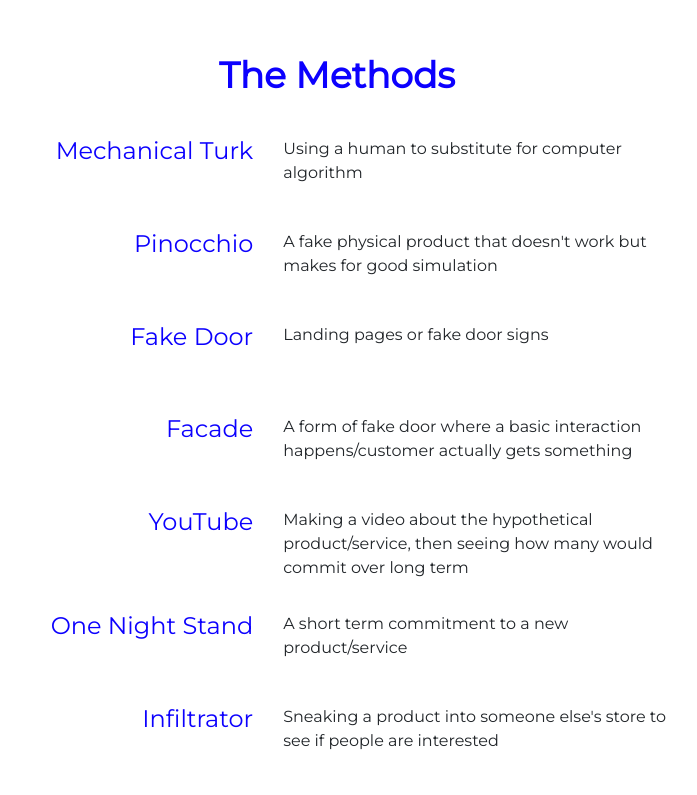
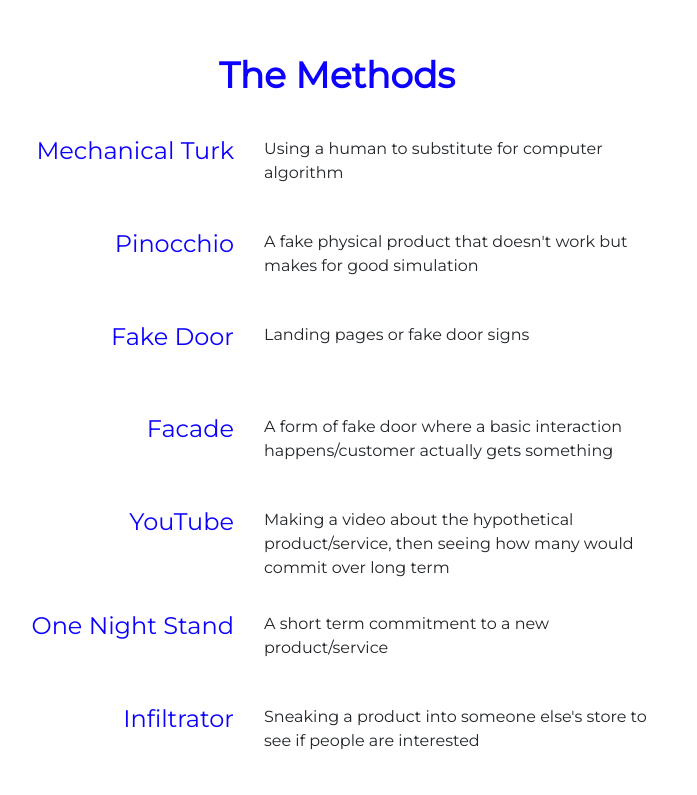
Before and after one commit to jaysun98/NiftyWebsite, a plain HTML site: page index.html in a window 1280 px wide. Shown: the part 5240-6035 px from the top of the page, without its empty margins (303-1000 px from the left). Drawn offline with Linux system fonts and the light colour scheme; files whose address does not match are found by name.

Commit message:
Update styles.css

```diff
--- a/assets/css/styles.css
+++ b/assets/css/styles.css
@@ -198,7 +198,7 @@ section-div {
 
 .method {
   margin: 16px;
-  margin-right: 12vw;
+  margin-right: 15vw;
 }
 
 .point-score {
```
